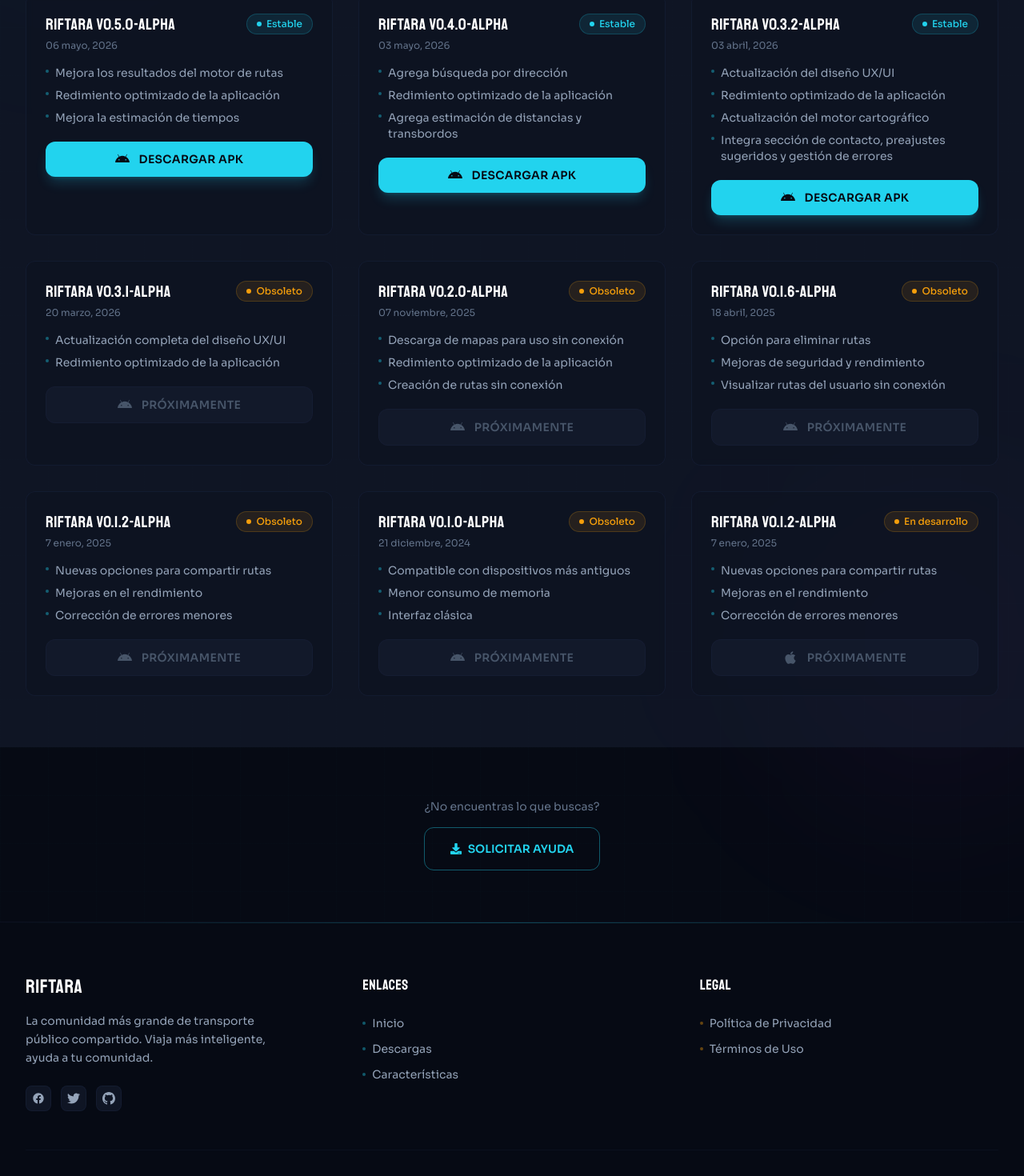
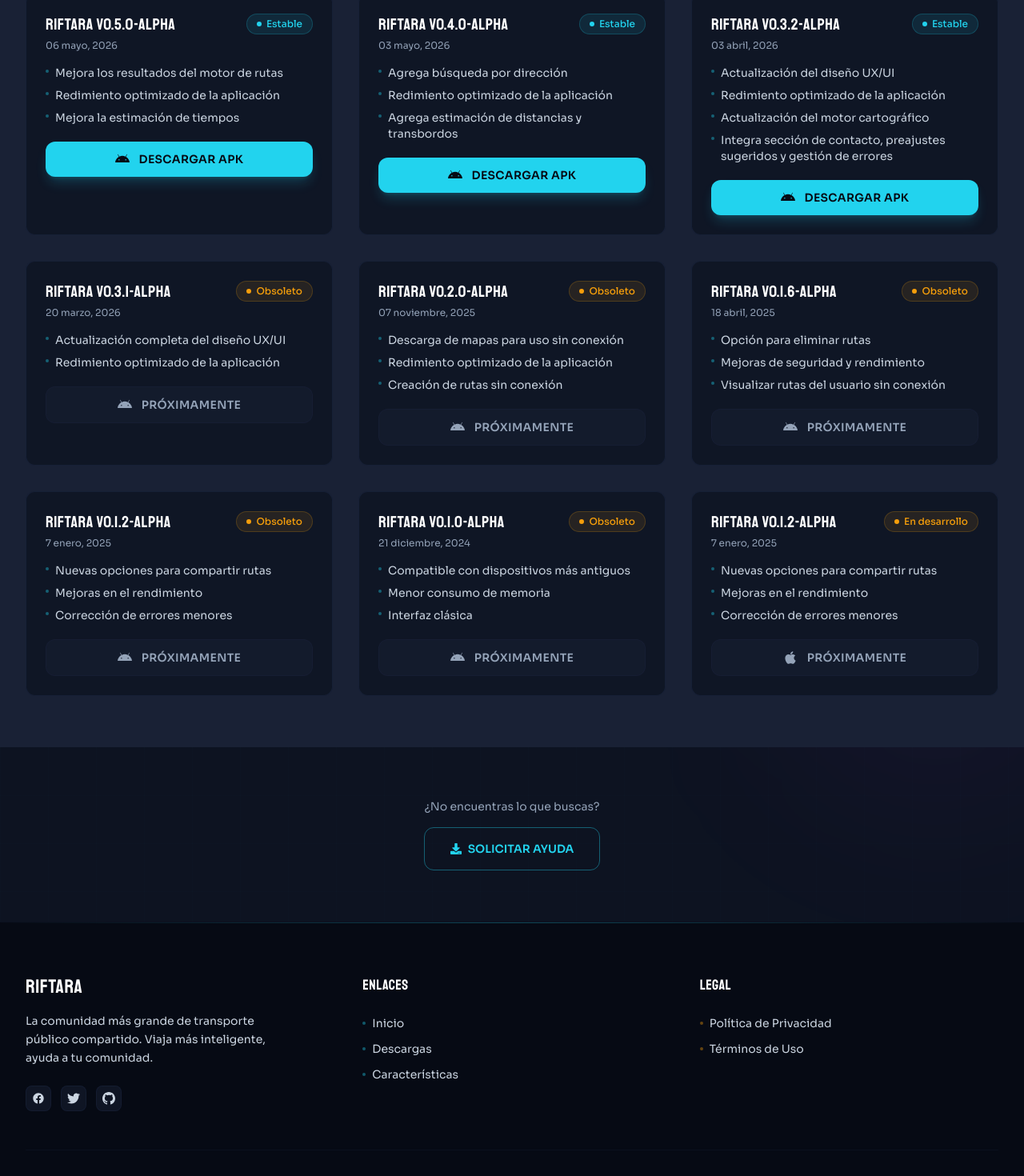
Before and after one commit to ProgBotX/rutamax-landingpage, a React (Create React App) app: page /downloads in a window 1280 px wide. Shown: the part 506-1976 px from the top of the page at 80% size. Built offline with nearby package versions, Linux system fonts and the light colour scheme.

Commit message:
style: mejora diseño.

```diff
--- a/src/components/DownloadCard.tsx
+++ b/src/components/DownloadCard.tsx
@@ -20,13 +20,13 @@ const statusConfig = {
   },
 };
 
-const DownloadCard: React.FC<DownloadCardProps> = ({ data }) => {
+const DownloadCard: React.FC<DownloadCardProps & { darker?: boolean }> = ({ data, darker }) => {
   const colors = statusConfig[data.statusColor] || statusConfig.yellow;
   const isDisabled = data.download.disabled;
   const isIOS = data.download.platform === "iOS";
 
   return (
-    <div className="group relative glass-card hover:border-transit-cyan/30 transition-all duration-500 overflow-hidden">
+    <div className={`group relative backdrop-blur-sm border border-transit-700/40 rounded-xl hover:border-transit-cyan/30 transition-all duration-500 overflow-hidden ${darker ? 'bg-transit-900/75' : 'bg-transit-800/60'}`}>
       <div className="absolute inset-0 bg-gradient-to-br from-transit-cyan/[0.02] to-transparent opacity-0 group-hover:opacity-100 transition-opacity duration-500" />
 
       <div className="absolute top-0 left-0 w-1 h-full bg-gradient-to-b from-transit-cyan/40 via-transit-amber/20 to-transparent opacity-0 group-hover:opacity-100 transition-opacity duration-500" />
@@ -37,7 +37,7 @@ const DownloadCard: React.FC<DownloadCardProps> = ({ data }) => {
             <h3 className="font-display text-xl tracking-wide text-white group-hover:text-transit-cyan transition-colors duration-300">
               {data.version}
             </h3>
-            <p className="text-xs text-slate-500 mt-1 font-body">
+            <p className="text-xs text-slate-400 mt-1 font-body">
               {data.lastUpdate}
             </p>
           </div>
@@ -50,7 +50,7 @@ const DownloadCard: React.FC<DownloadCardProps> = ({ data }) => {
         <div className="mb-5">
           <ul className="space-y-2">
             {data.changes.map((item: string, index: number) => (
-              <li key={index} className="text-sm text-slate-400 flex items-start gap-2">
+              <li key={index} className="text-sm text-slate-300 flex items-start gap-2">
                 <span className="mt-1.5 w-1 h-1 rounded-full bg-transit-cyan/40 flex-shrink-0" />
                 {item}
               </li>
@@ -60,7 +60,7 @@ const DownloadCard: React.FC<DownloadCardProps> = ({ data }) => {
 
         {isDisabled ? (
           <span
-            className="w-full flex items-center justify-center gap-3 px-5 py-3 rounded-xl text-sm font-body font-semibold tracking-wide bg-transit-800/50 text-slate-600 border border-transit-700/20"
+            className="w-full flex items-center justify-center gap-3 px-5 py-3 rounded-xl text-sm font-body font-semibold tracking-wide bg-transit-800/50 text-slate-400 border border-transit-700/20"
           >
             {isIOS ? <FaApple className="text-lg" /> : <FaAndroid className="text-lg" />}
             <span>PRÓXIMAMENTE</span>
--- a/src/components/Footer.tsx
+++ b/src/components/Footer.tsx
@@ -13,17 +13,17 @@ const Footer = () => {
                 RIFTARA
               </span>
             </div>
-            <p className="text-sm text-slate-400 leading-relaxed max-w-xs">
+              <p className="text-sm text-slate-300 leading-relaxed max-w-xs">
                 La comunidad más grande de transporte público compartido. Viaja más inteligente, ayuda a tu comunidad.
               </p>
               <div className="flex gap-3 mt-6">
-              <div className="w-8 h-8 rounded-lg bg-transit-800/50 border border-transit-700/30 flex items-center justify-center text-slate-400 hover:text-transit-cyan hover:border-transit-cyan/30 transition-all duration-200 cursor-pointer">
+                <div className="w-8 h-8 rounded-lg bg-transit-800/50 border border-transit-700/30 flex items-center justify-center text-slate-300 hover:text-transit-cyan hover:border-transit-cyan/30 transition-all duration-200 cursor-pointer">
                   <svg className="w-4 h-4" fill="currentColor" viewBox="0 0 24 24"><path d="M22 12c0-5.523-4.477-10-10-10S2 6.477 2 12c0 4.991 3.657 9.128 8.438 9.878v-6.987h-2.54V12h2.54V9.797c0-2.506 1.492-3.89 3.777-3.89 1.094 0 2.238.195 2.238.195v2.46h-1.26c-1.243 0-1.63.771-1.63 1.562V12h2.773l-.443 2.89h-2.33v6.988C18.343 21.128 22 16.991 22 12z"/></svg>
                 </div>
-              <div className="w-8 h-8 rounded-lg bg-transit-800/50 border border-transit-700/30 flex items-center justify-center text-slate-400 hover:text-transit-cyan hover:border-transit-cyan/30 transition-all duration-200 cursor-pointer">
+                <div className="w-8 h-8 rounded-lg bg-transit-800/50 border border-transit-700/30 flex items-center justify-center text-slate-300 hover:text-transit-cyan hover:border-transit-cyan/30 transition-all duration-200 cursor-pointer">
                   <svg className="w-4 h-4" fill="currentColor" viewBox="0 0 24 24"><path d="M23.953 4.57a10 10 0 01-2.825.775 4.958 4.958 0 002.163-2.723c-.951.555-2.005.959-3.127 1.184a4.92 4.92 0 00-8.384 4.482C7.69 8.095 4.067 6.13 1.64 3.162a4.822 4.822 0 00-.666 2.475c0 1.71.87 3.213 2.188 4.096a4.904 4.904 0 01-2.228-.616v.06a4.923 4.923 0 003.946 4.827 4.996 4.996 0 01-2.212.085 4.936 4.936 0 004.604 3.417 9.867 9.867 0 01-6.102 2.105c-.39 0-.779-.023-1.17-.067a13.995 13.995 0 007.557 2.209c9.053 0 13.998-7.496 13.998-13.985 0-.21 0-.42-.015-.63A9.935 9.935 0 0024 4.59z"/></svg>
                 </div>
-              <div className="w-8 h-8 rounded-lg bg-transit-800/50 border border-transit-700/30 flex items-center justify-center text-slate-400 hover:text-transit-cyan hover:border-transit-cyan/30 transition-all duration-200 cursor-pointer">
+                <div className="w-8 h-8 rounded-lg bg-transit-800/50 border border-transit-700/30 flex items-center justify-center text-slate-300 hover:text-transit-cyan hover:border-transit-cyan/30 transition-all duration-200 cursor-pointer">
                   <svg className="w-4 h-4" fill="currentColor" viewBox="0 0 24 24"><path d="M12 0C5.373 0 0 5.373 0 12c0 5.302 3.438 9.8 8.207 11.387.599.111.793-.261.793-.577v-2.234c-3.338.726-4.033-1.416-4.033-1.416-.546-1.387-1.333-1.756-1.333-1.756-1.089-.745.083-.729.083-.729 1.205.084 1.839 1.237 1.839 1.237 1.07 1.834 2.807 1.304 3.492.997.107-.775.418-1.305.762-1.604-2.665-.305-5.467-1.334-5.467-5.931 0-1.311.469-2.381 1.236-3.221-.124-.303-.535-1.524.117-3.176 0 0 1.008-.322 3.301 1.23A11.509 11.509 0 0112 5.803c1.02.005 2.047.138 3.006.404 2.291-1.552 3.297-1.23 3.297-1.23.653 1.653.242 2.874.118 3.176.77.84 1.235 1.911 1.235 3.221 0 4.609-2.807 5.624-5.479 5.921.43.372.823 1.102.823 2.222v3.293c0 .319.192.694.801.576C20.566 21.797 24 17.3 24 12c0-6.627-5.373-12-12-12z"/></svg>
                 </div>
               </div>
@@ -33,19 +33,19 @@ const Footer = () => {
             <h3 className="font-display text-lg tracking-wide text-white mb-6">ENLACES</h3>
             <ul className="space-y-3">
               <li>
-                <Link to="/" className="text-sm text-slate-400 hover:text-transit-cyan transition-colors duration-200 flex items-center gap-2">
+                <Link to="/" className="text-sm text-slate-300 hover:text-transit-cyan transition-colors duration-200 flex items-center gap-2">
                   <span className="w-1 h-1 rounded-full bg-transit-cyan/40" />
                   Inicio
                 </Link>
               </li>
               <li>
-                <Link to="/downloads" className="text-sm text-slate-400 hover:text-transit-cyan transition-colors duration-200 flex items-center gap-2">
+                <Link to="/downloads" className="text-sm text-slate-300 hover:text-transit-cyan transition-colors duration-200 flex items-center gap-2">
                   <span className="w-1 h-1 rounded-full bg-transit-cyan/40" />
                   Descargas
                 </Link>
               </li>
               <li>
-                <a href="#features" className="text-sm text-slate-400 hover:text-transit-cyan transition-colors duration-200 flex items-center gap-2">
+                <a href="#features" className="text-sm text-slate-300 hover:text-transit-cyan transition-colors duration-200 flex items-center gap-2">
                   <span className="w-1 h-1 rounded-full bg-transit-cyan/40" />
                   Características
                 </a>
@@ -57,13 +57,13 @@ const Footer = () => {
             <h3 className="font-display text-lg tracking-wide text-white mb-6">LEGAL</h3>
             <ul className="space-y-3">
               <li>
-                <a href="/" className="text-sm text-slate-400 hover:text-transit-cyan transition-colors duration-200 flex items-center gap-2">
+                <a href="/" className="text-sm text-slate-300 hover:text-transit-cyan transition-colors duration-200 flex items-center gap-2">
                   <span className="w-1 h-1 rounded-full bg-transit-amber/40" />
                   Política de Privacidad
                 </a>
               </li>
               <li>
-                <a href="/" className="text-sm text-slate-400 hover:text-transit-cyan transition-colors duration-200 flex items-center gap-2">
+                <a href="/" className="text-sm text-slate-300 hover:text-transit-cyan transition-colors duration-200 flex items-center gap-2">
                   <span className="w-1 h-1 rounded-full bg-transit-amber/40" />
                   Términos de Uso
                 </a>
@@ -74,10 +74,10 @@ const Footer = () => {
 
         <div className="mt-12 pt-8 border-t border-transit-800/30">
           <div className="flex flex-col md:flex-row items-center justify-between gap-4">
-            <p className="text-xs text-slate-500">
+            <p className="text-xs text-slate-400">
               &copy; {new Date().getFullYear()} Riftara. Todos los derechos reservados.
             </p>
-            <div className="flex items-center gap-2 text-xs text-slate-600">
+            <div className="flex items-center gap-2 text-xs text-slate-500">
               <span className="w-2 h-2 rounded-full bg-transit-cyan/40 animate-pulse" />
               <span>Red de rutas activa</span>
             </div>
--- a/src/components/Header.tsx
+++ b/src/components/Header.tsx
@@ -20,7 +20,7 @@ const Header = () => {
     }`;
 
   return (
-    <nav className="fixed top-0 left-0 w-full z-50 bg-transit-950/70 backdrop-blur-xl border-b border-transit-800/50">
+    <nav className="fixed top-0 left-0 w-full z-50 bg-transit-900/70 backdrop-blur-xl border-b border-transit-800/50">
       <div className="max-w-7xl mx-auto px-4 sm:px-6 lg:px-8">
         <div className="flex justify-between items-center h-20">
           <Link to="/" className="flex items-center gap-3 group">
--- a/src/pages/Downloads.tsx
+++ b/src/pages/Downloads.tsx
@@ -6,7 +6,7 @@ import { Link } from "react-router-dom";
 
 const Downloads = () => {
   return (
-    <div className="relative min-h-screen bg-transit-950 overflow-hidden pt-20">
+    <div className="relative min-h-screen bg-transit-900 overflow-hidden pt-20">
       <div className="absolute inset-0 bg-grid opacity-30" />
       <div className="absolute top-40 -left-20 w-80 h-80 bg-transit-cyan/5 rounded-full blur-[120px]" />
       <div className="absolute bottom-40 -right-20 w-96 h-96 bg-transit-magenta/5 rounded-full blur-[120px]" />
@@ -15,7 +15,7 @@ const Downloads = () => {
         <div className="max-w-7xl mx-auto px-4 sm:px-6 lg:px-8">
           <Link
             to="/"
-            className="inline-flex items-center gap-2 text-sm text-slate-400 hover:text-transit-cyan transition-colors duration-200 mb-12 group"
+            className="inline-flex items-center gap-2 text-sm text-slate-300 hover:text-transit-cyan transition-colors duration-200 mb-12 group"
           >
             <FaArrowLeft className="transition-transform duration-300 group-hover:-translate-x-1" />
             Volver al inicio
@@ -29,31 +29,31 @@ const Downloads = () => {
             <h1 className="font-display text-5xl md:text-6xl text-white mb-4">
               VERSIONES <span className="gradient-text">DISPONIBLES</span>
             </h1>
-            <p className="text-slate-400 max-w-xl mx-auto text-base">
+            <p className="text-slate-300 max-w-xl mx-auto text-base">
               Descarga la versión que mejor se adapte a tu dispositivo.
             </p>
           </div>
         </div>
 
-        <div className="bg-transit-800/50 py-16">
+        <div className="bg-[#192135] py-16">
           <div className="max-w-7xl mx-auto px-4 sm:px-6 lg:px-8">
             <div className="grid gap-6 md:gap-8 md:grid-cols-2 lg:grid-cols-3">
               {versionsData
                 .filter((version) => version.download.platform === "Android")
                 .sort((a, b) => b.id - a.id)
                 .map((version) => (
-                  <DownloadCard key={version.id} data={version} />
+                  <DownloadCard key={version.id} data={version} darker />
                 ))}
               {versionsData.slice(2, 3).map((version) => (
-                <DownloadCard key={version.id} data={version} />
+                <DownloadCard key={version.id} data={version} darker />
               ))}
             </div>
           </div>
         </div>
 
         <div className="max-w-7xl mx-auto px-4 sm:px-6 lg:px-8 mt-16 text-center">
-          <p className="text-sm text-slate-500 mb-4">¿No encuentras lo que buscas?</p>
-          <a href="#contacto" className="btn-secondary inline-flex">
+          <p className="text-sm text-slate-400 mb-4">¿No encuentras lo que buscas?</p>
+          <a href="mailto:riftaragps@gmail.com" className="btn-secondary inline-flex">
             <FaDownload className="mr-2" />
             SOLICITAR AYUDA
           </a>
```
Also changed, not shown: src/components/HeroSection.tsx (+4 -5 lines), src/pages/LandingPage.tsx (+55 -37 lines). Lines whose indentation alone changed are shown as unchanged.
